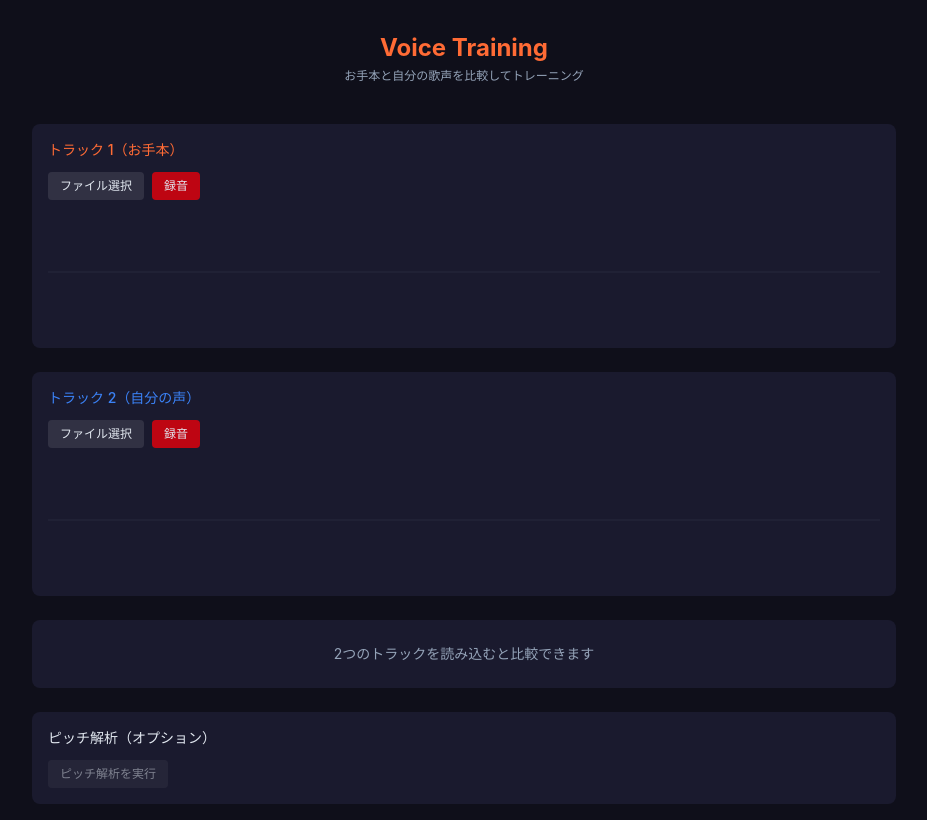
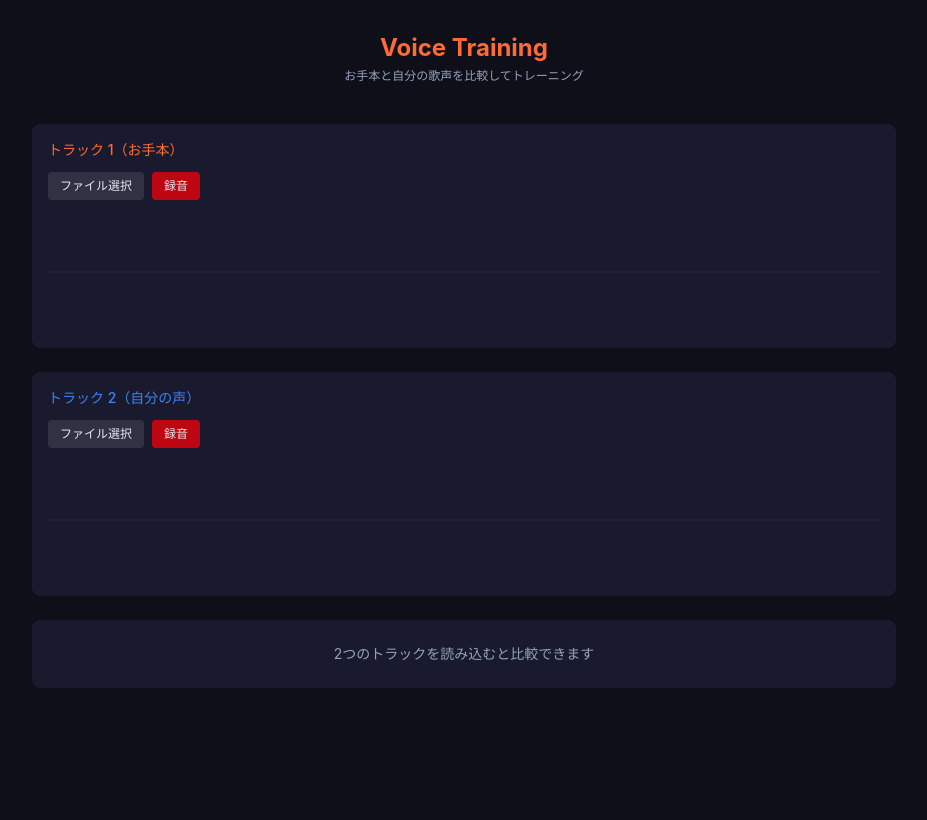
Before and after one commit to Daidai-inc/voice-training, a Next.js app: page / in a window 1280 px wide. Shown: the whole page, without its empty margins (176-1103 px from the left). Built offline with nearby package versions, Linux system fonts and the light colour scheme.

Commit message:
旧同期ピッチ解析を削除: page.tsxの"ピッチ解析オプション"はCompareSection内に統合済み

```diff
--- a/src/app/page.tsx
+++ b/src/app/page.tsx
@@ -5,7 +5,6 @@ import { AudioTrack, WaveformPeaks } from "@/types/audio";
 import TrackPanel from "@/components/TrackPanel";
 import CompareSection from "@/components/CompareSection";
 import { COLORS } from "@/lib/constants";
-import { analyzePitch } from "@/lib/audio";
 
 export default function Home() {
   // トラック1 state
@@ -22,11 +21,6 @@ export default function Home() {
   const [isPlaying2, setIsPlaying2] = useState(false);
   const [currentTime2, setCurrentTime2] = useState(0);
 
-  // ピッチ解析
-  const [pitchAnalyzing, setPitchAnalyzing] = useState(false);
-  const [pitchProgress, setPitchProgress] = useState(0);
-  const [pitchResult, setPitchResult] = useState<string | null>(null);
-
   const handleTrack1Loaded = useCallback((t: AudioTrack, p: WaveformPeaks) => {
     setTrack1(t);
     setPeaks1(p);
@@ -40,48 +34,6 @@ export default function Home() {
     setCurrentTime2(0);
     setIsPlaying2(false);
   }, []);
-
-  const handlePitchAnalysis = async () => {
-    const target = track1 || track2;
-    if (!target || pitchAnalyzing) return;
-
-    setPitchAnalyzing(true);
-    setPitchProgress(0);
-    setPitchResult(null);
-
-    await new Promise<void>((resolve) => {
-      setTimeout(() => {
-        const pitches = analyzePitch(target.buffer, (pct) => {
-          setPitchProgress(pct);
-        });
-
-        let sum = 0;
-        let count = 0;
-        for (let i = 0; i < pitches.length; i++) {
-          if (pitches[i] > 0) {
-            sum += pitches[i];
-            count++;
-          }
-        }
-        const avgPitch = count > 0 ? sum / count : 0;
-
-        const noteNames = ["C", "C#", "D", "D#", "E", "F", "F#", "G", "G#", "A", "A#", "B"];
-        let noteStr = "検出不可";
-        if (avgPitch > 0) {
-          const noteNum = 12 * Math.log2(avgPitch / 440) + 69;
-          const note = Math.round(noteNum);
-          const octave = Math.floor(note / 12) - 1;
-          const name = noteNames[note % 12];
-          noteStr = `${name}${octave} (${avgPitch.toFixed(1)} Hz)`;
-        }
-
-        setPitchResult(`平均ピッチ: ${noteStr} (${count}フレーム検出)`);
-        setPitchAnalyzing(false);
-        setPitchProgress(1);
-        resolve();
-      }, 50);
-    });
-  };
 
   return (
     <main className="max-w-4xl mx-auto p-4 space-y-6">
@@ -134,35 +86,6 @@ export default function Home() {
         volume2={volume2}
       />
 
-      {/* ピッチ解析（オプション） */}
-      <div className="rounded-lg p-4" style={{ backgroundColor: "var(--color-surface)" }}>
-        <h3 className="text-sm font-medium mb-3">ピッチ解析（オプション）</h3>
-        <div className="flex items-center gap-3">
-          <button
-            onClick={handlePitchAnalysis}
-            disabled={(!track1 && !track2) || pitchAnalyzing}
-            className="px-3 py-1.5 text-xs rounded bg-white/10 hover:bg-white/20 transition disabled:opacity-50"
-          >
-            {pitchAnalyzing ? `解析中... ${Math.round(pitchProgress * 100)}%` : "ピッチ解析を実行"}
-          </button>
-          {pitchResult && (
-            <span className="text-xs" style={{ color: "var(--color-text-muted)" }}>
-              {pitchResult}
-            </span>
-          )}
-        </div>
-        {pitchAnalyzing && (
-          <div className="mt-2 h-1 rounded-full overflow-hidden" style={{ backgroundColor: "var(--color-surface-light)" }}>
-            <div
-              className="h-full transition-all"
-              style={{
-                width: `${pitchProgress * 100}%`,
-                backgroundColor: COLORS.brand,
-              }}
-            />
-          </div>
-        )}
-      </div>
     </main>
   );
 }
```
